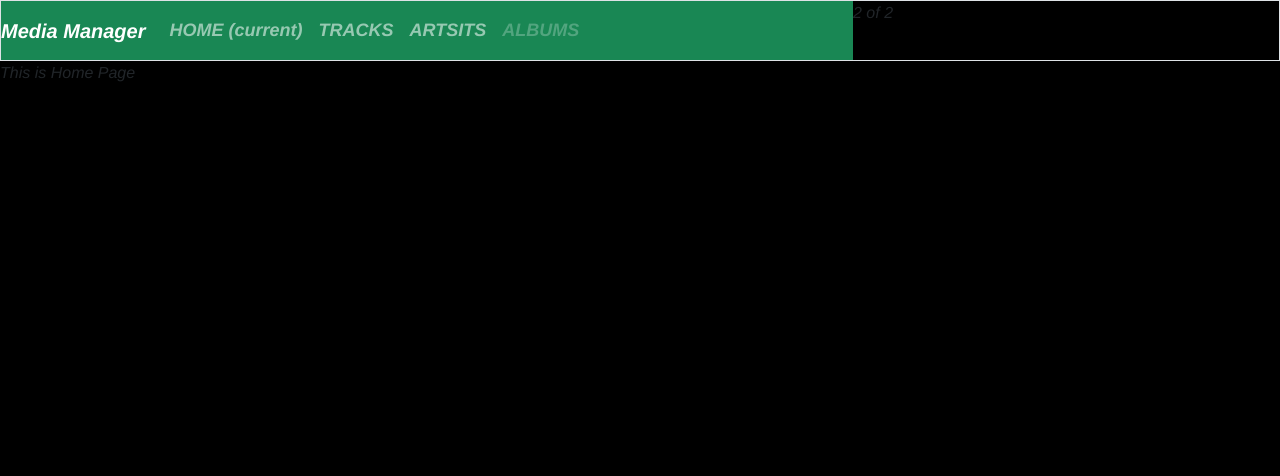
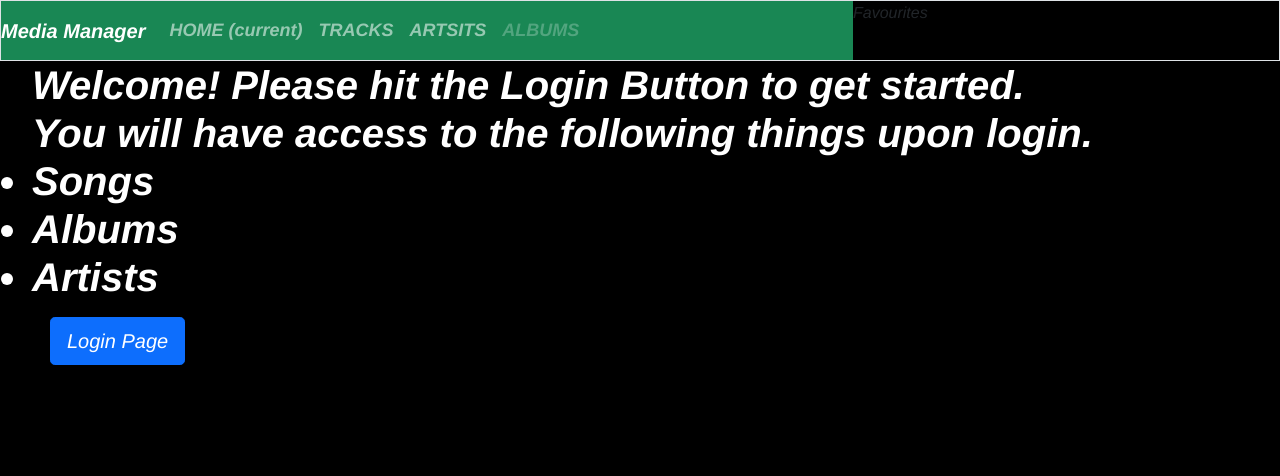
Before and after one commit to Ansh757/media-manager, a Flask app: page / in a window 1280 px wide; the page is wider, and only the part inside the window is pictured. Shown: the top 476 px of that part. Run offline with Flask 2, Linux system fonts and the light colour scheme; some libraries are stand-ins or nearby versions.

Commit message:
home page is done. Need to add the logout button, extract info from spotify and display on the website.

```diff
--- a/media/static/design.css
+++ b/media/static/design.css
@@ -6,7 +6,7 @@ body {
     font-style: oblique;
 }
 
-.col-lg-8 {
+.col-md-8 {
     color: rgb(0, 0, 0);
     text-decoration: double;
     background-color: rgb(55, 207, 88);
@@ -23,3 +23,14 @@ body {
     font-weight: bold;
     font-size: large;
 }
+
+.header {
+    font-weight: bold;
+    color: white;
+}
+
+.button-styling{
+    margin-left: 50px;
+    height: 10rem;
+    width: 100rem;
+}
--- a/media/templates/base.html
+++ b/media/templates/base.html
@@ -38,23 +38,23 @@
                     <div class="collapse navbar-collapse" id="navbarNav">
                         <ul class="navbar-nav">
                             <li class="nav-item active">
-                                <a class="nav-link" href="./home.html">HOME <span class="sr-only">(current)</span></a>
+                                <a class="nav-link" href="{{ url_for('home_page') }}">HOME <span class="sr-only">(current)</span></a>
                             </li>
                             <li class="nav-item">
-                                <a class="nav-link" href="#./songs.html">TRACKS</a>
+                                <a class="nav-link" href="{{ url_for('login_page') }}">TRACKS</a>
                             </li>
                             <li class="nav-item">
-                                <a class="nav-link" href="#./artists.html">ARTSITS</a>
+                                <a class="nav-link" href="./artists.html">ARTSITS</a>
                             </li>
                             <li class="nav-item">
-                                <a class="nav-link disabled" href="#albums.html">ALBUMS</a>
+                                <a class="nav-link disabled" href="./albums.html">ALBUMS</a>
                             </li>
                         </ul>
                     </div>
                 </nav>
             </div>
 
-            <div class="col-md-4"> 2 of 2</div>
+            <div class="col-md-4"> Favourites </div>
         </div>
     </div>
 
--- a/media/templates/home.html
+++ b/media/templates/home.html
@@ -5,5 +5,18 @@
 {% endblock %}
 
 {% block content %}
-    This is Home Page
+<div>
+    <h1 class="header">
+        <ul> Welcome! Please hit the Login Button to get started. <br> You will have access to the following things
+            upon login.
+            <li> Songs </li>
+            <li> Albums </li>
+            <li> Artists </li>
+        </ul>
+    </h1>
+    <div class="button-styling">
+        <a class="btn btn-primary btn-lg" href="{{ url_for('login_page') }}" role="button"> Login Page </a>
+    </div>
+
+</div>
 {% endblock%}
```
Also changed, not shown: media/templates/tracks.html (renamed from media/templates/songs.html).
